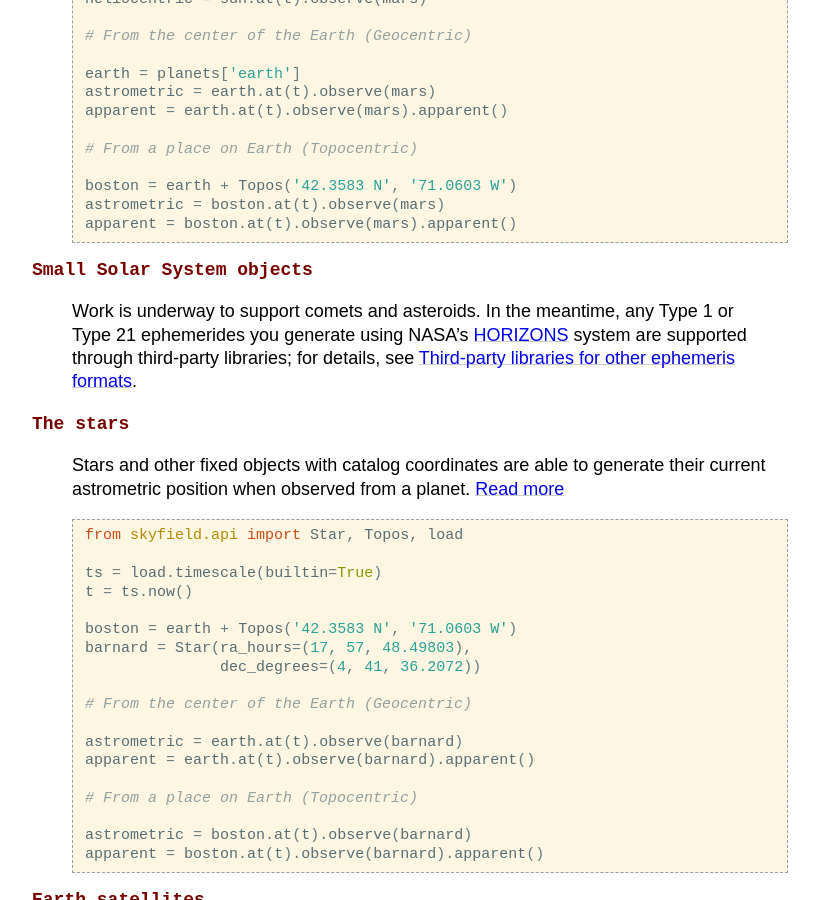
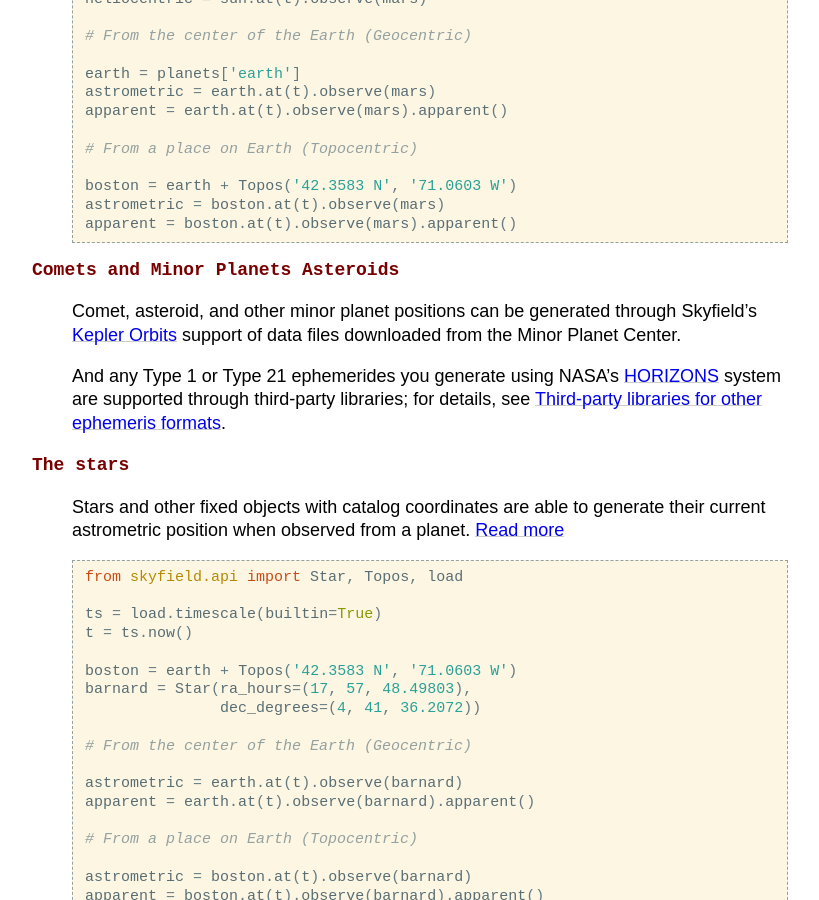
Before and after one commit to skyfielders/python-skyfield, a Sphinx documentation site: the page built from skyfield/documentation/positions.rst, in a window 1280 px wide and 900 px high, scrolled down 2313 px. Shown: the whole window, without its empty margins (230-1049 px from the left). Built offline with Sphinx 7.4.7, drawn with Linux system fonts in a browser that asks for light colours; some web fonts are replaced.

Commit message:
Update Positions doc: we now do comets, asteroids

```diff
--- a/skyfield/documentation/positions.rst
+++ b/skyfield/documentation/positions.rst
@@ -146,10 +146,12 @@ or else by generating a whole series of positions.
     astrometric = boston.at(t).observe(mars)
     apparent = boston.at(t).observe(mars).apparent()
 
-**Small Solar System objects**
-  Work is underway to support comets and asteroids.
-  In the meantime,
-  any Type 1 or Type 21 ephemerides you generate
+**Comets and Minor Planets Asteroids**
+  Comet, asteroid, and other minor planet positions
+  can be generated through Skyfield’s :doc:`kepler-orbits` support
+  of data files downloaded from the Minor Planet Center.
+
+  And any Type 1 or Type 21 ephemerides you generate
   using NASA’s `HORIZONS <https://ssd.jpl.nasa.gov/horizons.cgi>`_ system
   are supported through third-party libraries;
   for details, see :ref:`third-party-ephemerides`.
```
